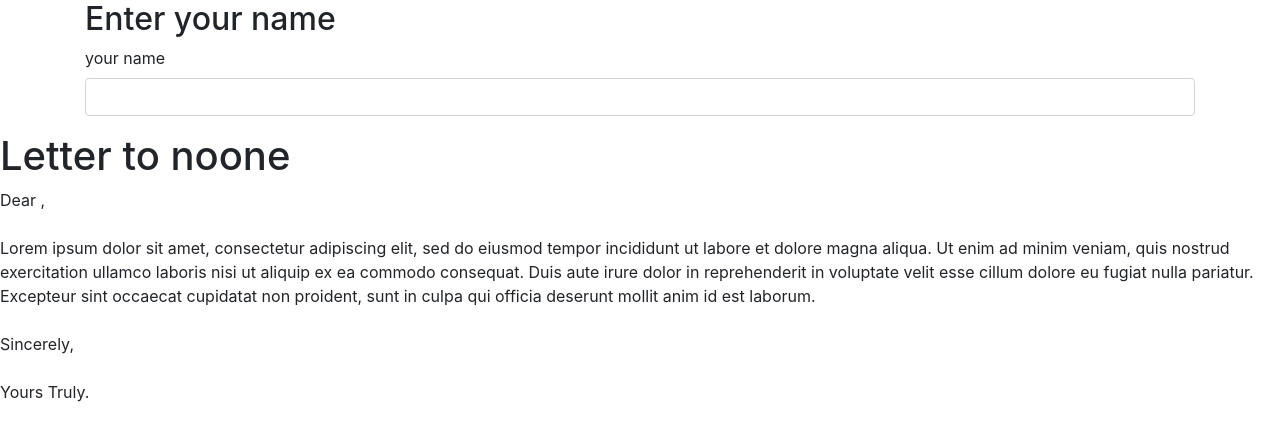
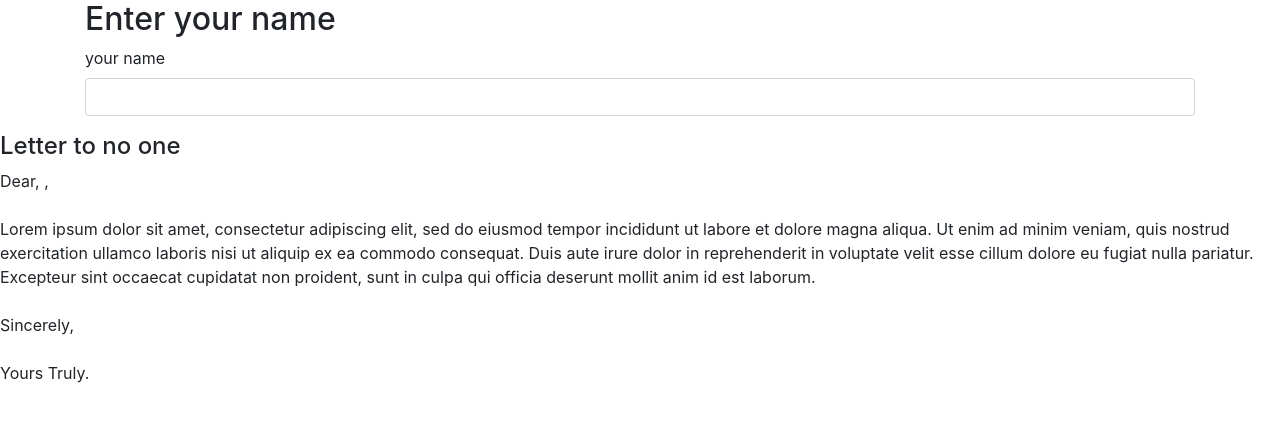
Before and after one commit to levi-kohler/form-letter, a plain HTML site: page index.html in a window 1280 px wide. Drawn offline with Linux system fonts and the light colour scheme.

Commit message:
add style to text as well as complete HTML and cleann up code
Co-authored-by: Alex Warner <warneralex0914@gmail.com>

```diff
--- a/css/styles.css
+++ b/css/styles.css
@@ -0,0 +1,4 @@
+p {
+  border: 2px;
+  border-color: black;
+}
--- a/index.html
+++ b/index.html
@@ -5,7 +5,7 @@
   <link href="css/styles.css" rel="stylesheet" type="text/css">
   <script src="js/jquery-3.5.1.js"></script>
   <script src="js/scripts.js"></script>
-  <title>A fantastical adventure</title>
+  <title>A letter to yourself</title>
 </head>
 <body>
   <div class="container">
@@ -17,14 +17,10 @@
         <input id="name" class="form-control" type="text">
       </div>
     </div>
-
-
   </div>
-
-
    <div id="letter">
-  <h1>Letter to noone</h1>
-  <p>Dear <span class="name"></span>,
+    <h4>Letter to no one</h4>
+      <p>Dear, <span class="name"></span>,
       <br></br>
       Lorem ipsum dolor sit amet, consectetur adipiscing elit, sed do eiusmod tempor incididunt ut labore et dolore magna aliqua. Ut enim ad minim veniam, quis nostrud exercitation ullamco laboris nisi ut aliquip ex ea commodo consequat. Duis aute irure dolor in reprehenderit in voluptate velit esse cillum dolore eu fugiat nulla pariatur. Excepteur sint occaecat cupidatat non proident, sunt in culpa qui officia deserunt mollit anim id est laborum.
       <br></br>
@@ -33,5 +29,6 @@
       Yours Truly.
       </p>
     </div>
+  </div>
 </body>
 </html>
```
Lines whose indentation alone changed are shown as unchanged.
